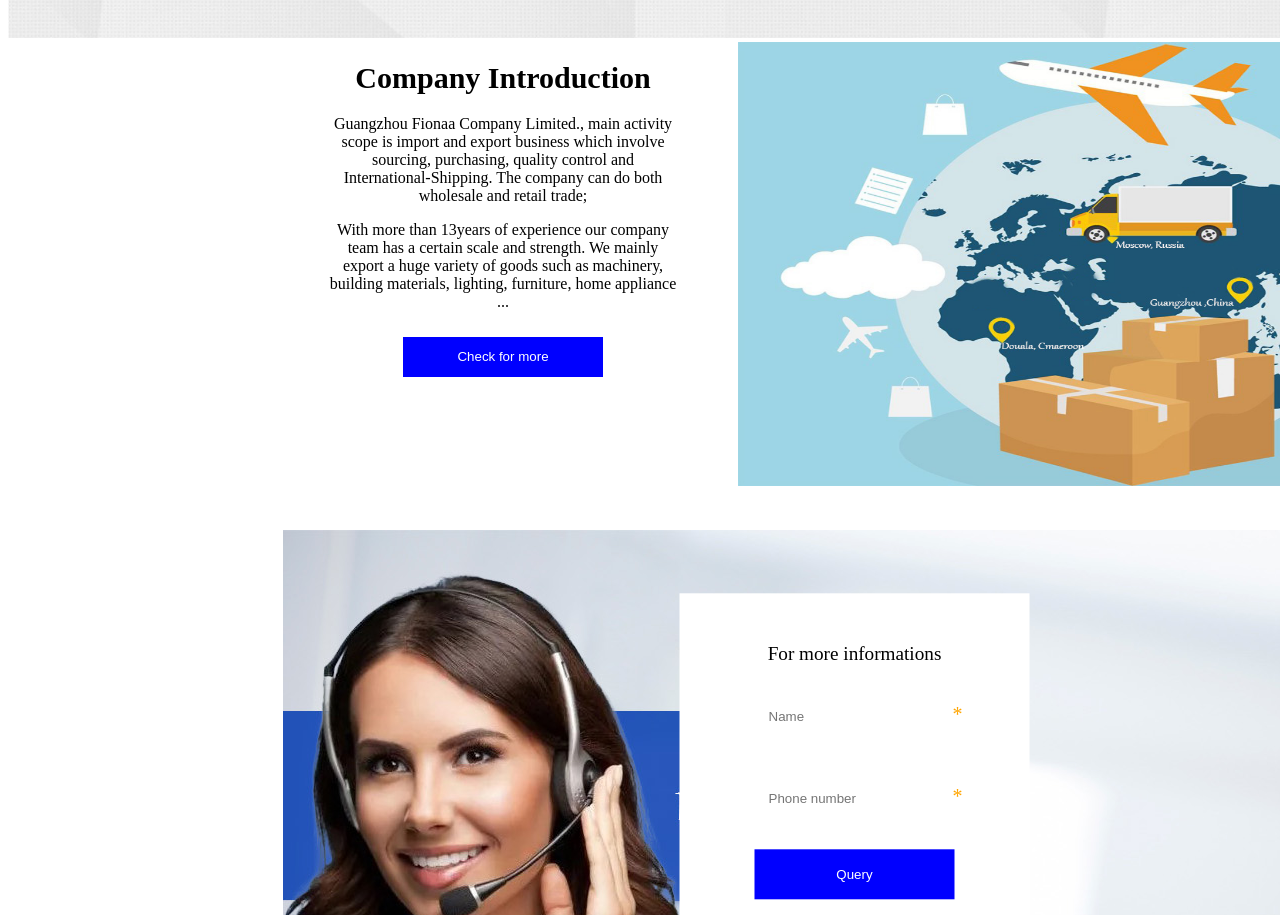
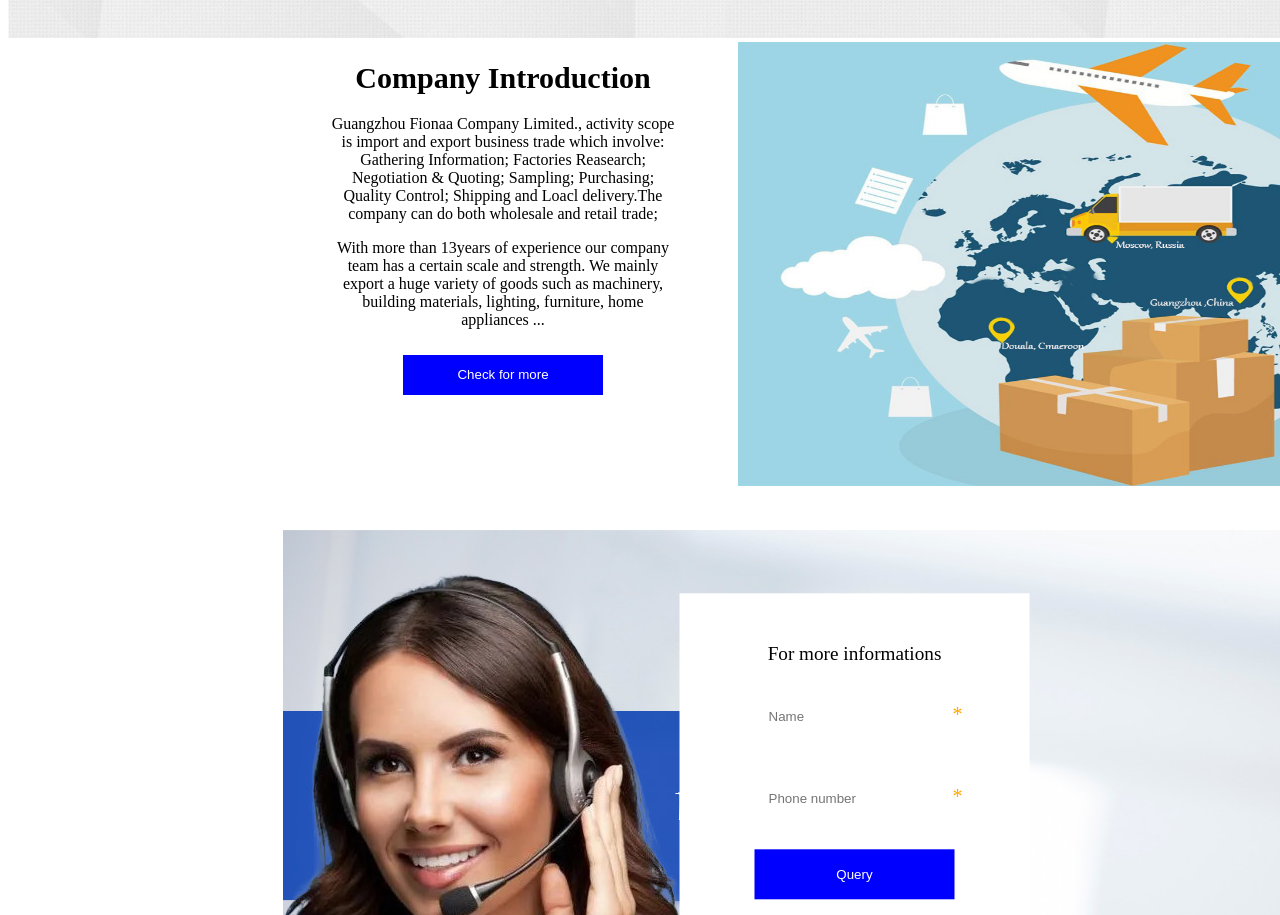
Before and after one commit to landryroni/fionaa, a plain HTML site: page src/index.html in a window 1280 px wide. Shown: the part 2248-3163 px from the top of the page. Drawn offline with Linux system fonts and the light colour scheme.

Commit message:
Update company introduction

```diff
--- a/src/index.html
+++ b/src/index.html
@@ -135,13 +135,14 @@
                 </h4>
                 <section class="presentation">
                         <p>
-                            Guangzhou Fionaa Company Limited., main activity scope is import and export business which involve sourcing, purchasing, quality control and International-Shipping.
-                            The company can do both wholesale and retail trade;
+                            Guangzhou Fionaa Company Limited., activity scope is import and export business trade which involve:
+                            Gathering Information; Factories Reasearch; Negotiation & Quoting; Sampling; Purchasing; Quality Control;
+                            Shipping and Loacl delivery.The company can do both wholesale and retail trade;
                         </p>
 
                         <p>
                             With more than 13years of experience our company team has a certain scale and strength.
-                            We mainly export a huge variety of goods such as machinery, building materials, lighting, furniture, home appliance ...
+                            We mainly export a huge variety of goods such as machinery, building materials, lighting, furniture, home appliances ...
                         </p>
                      <!--
                         <p>
```
